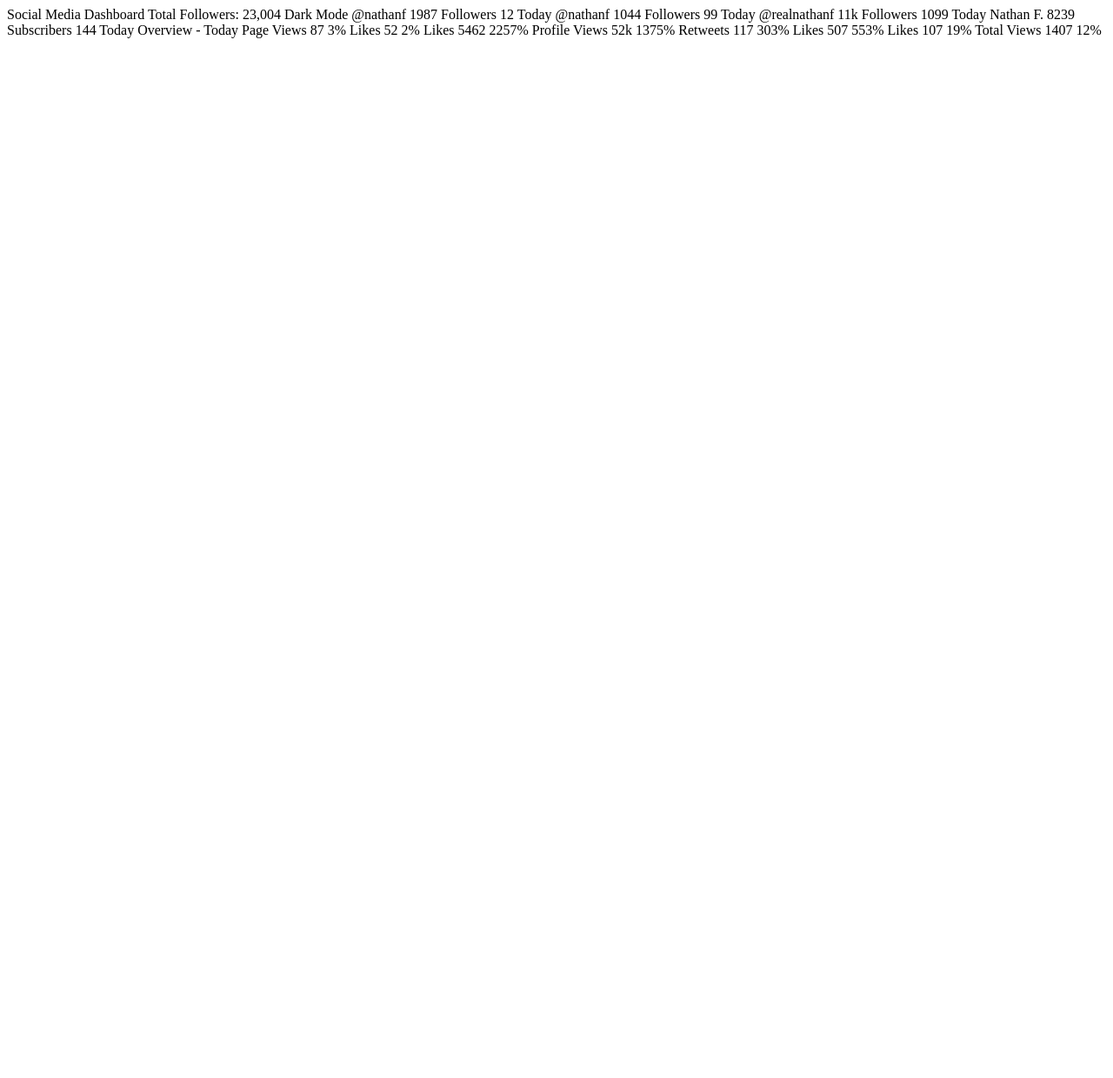
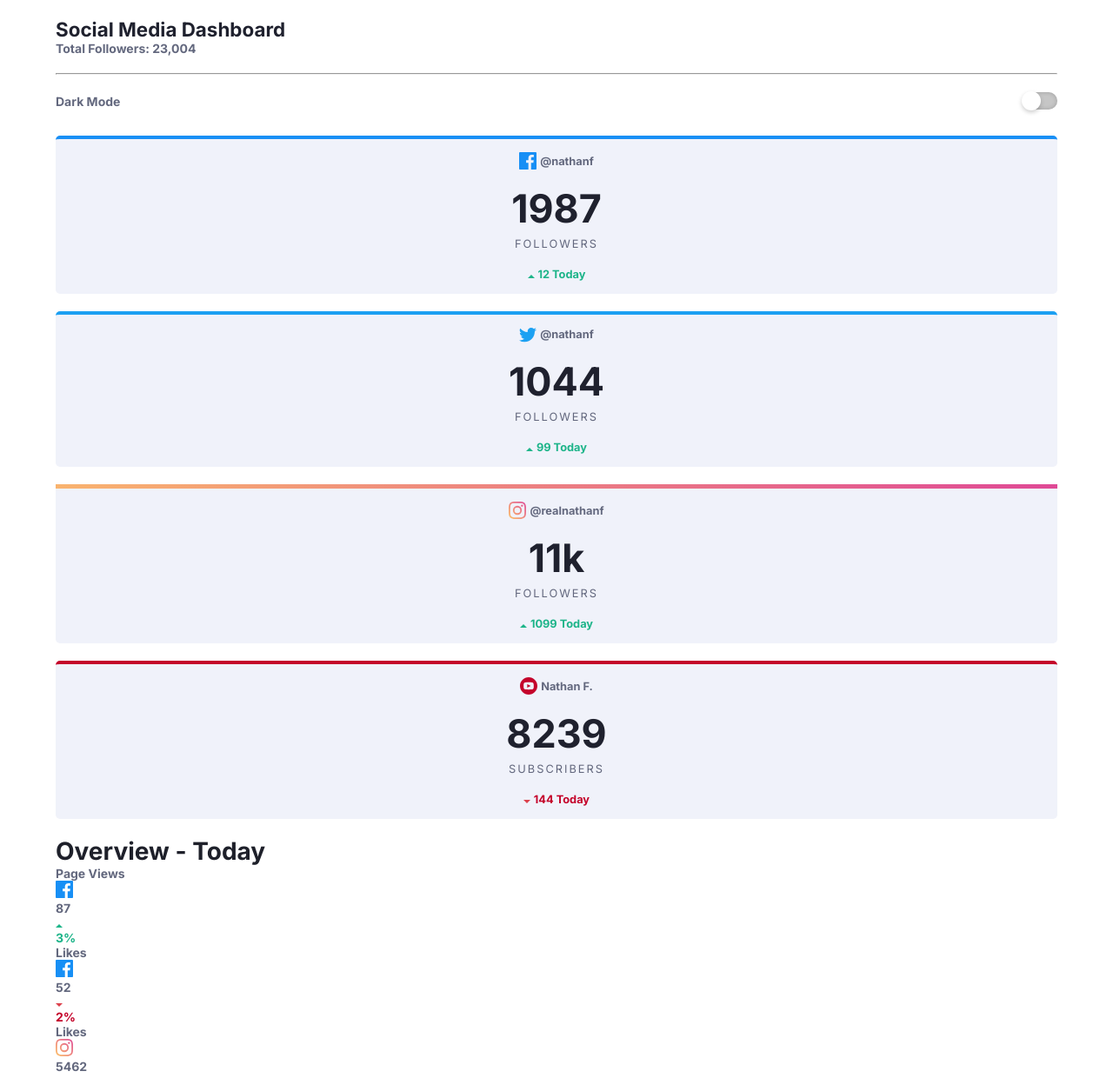
Before and after one commit to BrendaMichellle/social-media-dashboard, a plain HTML site: page index.html in a window 1280 px wide. Shown: the top 1240 px of the page at 87% size. Before the commit the page ends 800 px from the top, so only its background shows below. Drawn offline with Linux system fonts and the light colour scheme.

Commit message:
styling and semantic structure

```diff
--- /dev/null
+++ b/darkmode.js
@@ -0,0 +1,34 @@
+let darkMode = localStorage.getItem('darkMode');
+const darkModeToggle = document.querySelector('.toggle');
+
+/*
+1. Check if dark mode is enabled
+2. If enabled turn off
+3. If disabled turn on
+*/
+const enableDarkMode =() => {
+// add darkMode class to body
+document.body.classList.add('darkMode');
+// update darkMode in local storage
+localStorage.setItem('darkMode', 'enabled');
+}
+
+const disableDarkMode =() => {
+  // remove darkMode class from body
+  document.body.classList.remove('darkMode');
+  // update darkMode in local storage
+  localStorage.setItem('darkMode', null);
+  }
+
+if(darkMode === 'enabled') {
+  enableDarkMode();
+}
+
+darkModeToggle.addEventListener('click', () => {
+  darkMode = localStorage.getItem('darkMode');
+  if(darkMode !== "enabled") {
+    enableDarkMode();
+  } else {
+    disableDarkMode();
+  }
+});
--- a/index.html
+++ b/index.html
@@ -5,70 +5,137 @@
   <meta name="viewport" content="width=device-width, initial-scale=1.0">
   <link rel="icon" type="image/png" sizes="32x32" href="./images/favicon-32x32.png">
   <title>Social Media Dashboard</title>
+  <link rel="preconnect" href="https://fonts.googleapis.com">
+  <link rel="preconnect" href="https://fonts.gstatic.com" crossorigin>
+  <link href="https://fonts.googleapis.com/css2?family=Inter:wght@400;700;900&display=swap" rel="stylesheet">
+  <link rel="stylesheet" href="./styles/style.css">
 </head>
 <body>
-
-  Social Media Dashboard
-  Total Followers: 23,004
-
-  Dark Mode
-
-
-
-  @nathanf
-  1987
-  Followers
-  12 Today
-
-  @nathanf
-  1044
-  Followers
-  99 Today
-
-  @realnathanf
-  11k
-  Followers
-  1099 Today
-
-  Nathan F.
-  8239
-  Subscribers
-  144 Today
-
-
-
-  Overview - Today
-
-  Page Views
-  87
-  3%
-
-  Likes
-  52
-  2%
-
-  Likes
-  5462
-  2257%
-
-  Profile Views
-  52k
-  1375%
-
-  Retweets
-  117
-  303%
-
-  Likes
-  507
-  553%
-
-  Likes
-  107
-  19%
-
-  Total Views
-  1407
-  12%
+  <main class="container">
+    <header>
+      <h1 class="title">Social Media Dashboard</h1>
+      <p class="followers">Total Followers: 23,004</p>
+      <hr>
+      <section class="theme--toggle">
+        <p class="theme__description">Dark Mode</p>
+        <input class="toggle" type="checkbox">
+      </section>
+    </header>
+    <section class="dashboard">
+      <div class="dashboard__item">
+        <img src="./images/icon-facebook.svg" alt="" class="item__icon">
+        <p class="item__username">@nathanf</p>
+        <p class="item__followers">1987<br><span class="item__followers--sub">FOLLOWERS</span></p>
+        <div class="item__count">
+          <img src="./images/icon-up.svg" alt="" class="item__arrow">
+          <p class="count">12 Today</p>
+        </div>
+      </div>
+      <div class="dashboard__item">
+        <img src="./images/icon-twitter.svg" alt="" class="item__icon">
+        <p class="item__username">@nathanf</p>
+        <p class="item__followers">1044<br><span class="item__followers--sub">FOLLOWERS</span></p>
+        <div class="item__count">
+          <img src="./images/icon-up.svg" alt="" class="item__arrow">
+          <p class="count">99 Today</p>
+        </div>
+      </div>
+      <div class="dashboard__item">
+        <img src="./images/icon-instagram.svg" alt="" class="item__icon">
+        <p class="item__username">@realnathanf</p>
+        <p class="item__followers">11k<br><span class="item__followers--sub">FOLLOWERS</span></p>
+        <div class="item__count">
+          <img src="./images/icon-up.svg" alt="" class="item__arrow">
+          <p class="count">1099 Today</p>
+        </div>
+      </div>
+      <div class="dashboard__item">
+        <img src="./images/icon-youtube.svg" alt="" class="item__icon">
+        <p class="item__username">Nathan F.</p>
+        <p class="item__followers">8239<br><span class="item__followers--sub">SUBSCRIBERS</span></p>
+        <div class="item__count">
+          <img src="./images/icon-down.svg" alt="" class="item__arrow">
+          <p class="count down">144 Today</p>
+        </div>
+      </div>
+    </section>
+    <!--Overview for Daily Data-->
+    <h1 class="title--overview">Overview - Today</h1>
+    <section class="data__dashboard">
+      <div class="data__dashboard__item">
+        <p class="data__description">Page Views</p>
+        <img src="./images/icon-facebook.svg" alt="" class="item__icon">
+        <p class="data">87</p>
+        <div class="data__count">
+          <img src="./images/icon-up.svg" alt="" class="item__arrow">
+          <p class="count__percent">3%</p>
+        </div>
+      </div>
+      <div class="data__dashboard__item">
+        <p class="data__description">Likes</p>
+        <img src="./images/icon-facebook.svg" alt="" class="item__icon">
+        <p class="data">52</p>
+        <div class="data__count">
+          <img src="./images/icon-down.svg" alt="" class="item__arrow">
+          <p class="count__percent down">2%</p>
+        </div>
+      </div>
+      <div class="data__dashboard__item">
+        <p class="data__description">Likes</p>
+        <img src="./images/icon-instagram.svg" alt="" class="item__icon">
+        <p class="data">5462</p>
+        <div class="data__count">
+          <img src="./images/icon-up.svg" alt="" class="item__arrow">
+          <p class="count__percent">2257%</p>
+        </div>
+      </div>
+      <div class="data__dashboard__item">
+        <p class="data__description">Profile Views</p>
+        <img src="" alt="" class="item__icon">
+        <p class="data">52k</p>
+        <div class="data__count">
+          <img src="" alt="" class="item__arrow">
+          <p class="count__percent">1375%</p>
+        </div>
+      </div>
+      <div class="data__dashboard__item">
+        <p class="data__description">Retweets</p>
+        <img src="" alt="" class="item__icon">
+        <p class="data">117</p>
+        <div class="data__count">
+          <img src="" alt="" class="item__arrow">
+          <p class="count__percent">303%</p>
+        </div>
+      </div>
+      <div class="data__dashboard__item">
+        <p class="data__description">Likes</p>
+        <img src="" alt="" class="item__icon">
+        <p class="data">507</p>
+        <div class="data__count">
+          <img src="" alt="" class="item__arrow">
+          <p class="count__percent">553%</p>
+        </div>
+      </div>
+      <div class="data__dashboard__item">
+        <p class="data__description">Likes</p>
+        <img src="" alt="" class="item__icon">
+        <p class="data">107</p>
+        <div class="data__count">
+          <img src="" alt="" class="item__arrow">
+          <p class="count__percent">19%</p>
+        </div>
+      </div>
+      <div class="data__dashboard__item">
+        <p class="data__description">Total Views</p>
+        <img src="" alt="" class="item__icon">
+        <p class="data">1407</p>
+        <div class="data__count">
+          <img src="" alt="" class="item__arrow">
+          <p class="count__percent">12%</p>
+        </div>
+      </div>
+    </section>
+  </main>
+  <script src="/darkmode.js" ></script>
 </body>
 </html>
--- /dev/null
+++ b/styles/style.scss
@@ -0,0 +1,209 @@
+/*font-family: 'Inter', sans-serif; 400 700*/
+/*VARIABLES*/
+
+/*Primary*/
+$limeGreen: hsl(163, 72%, 41%);
+$brightRed: hsl(356, 69%, 56%);
+$facebook: hsl(208, 92%, 53%);
+$twitter: hsl(203, 89%, 53%);
+$instagram: linear-gradient(45deg, hsl(37, 97%, 70%), hsl(329, 70%, 58%));
+$youtube: hsl(348, 97%, 39%);
+
+/*Dark Theme*/
+$darkTheme: linear-gradient(45deg, hsl(210, 78%, 56%), hsl(146, 68%, 55%));
+/*Background*/
+$darkBlue: hsl(230, 17%, 14%);
+/*Top Background*/
+$darkBlueTop: hsl(232, 19%, 15%);
+/*Card Background*/
+$desaturatedBlue: hsl(228, 28%, 20%);
+/*Text*/
+$desaturatedBlueText: hsl(228, 34%, 66%);
+/*Text*/
+$white: hsl(0, 0%, 100%);
+
+/*--------------------------------------*/
+/*Light Theme*/
+$lightTheme: hsl(230, 22%, 74%);
+/*Background ---- $white*/
+/*Top Background*/
+$paleBlue: hsl(225, 100%, 98%);
+/*Card Background*/
+$grayBlue: hsl(227, 47%, 96%);
+/*Text*/
+$grayBlueText: hsl(228, 12%, 44%);
+/*Text ---- $darkBlue */
+
+$font-weights: (
+  'regular': 400,
+  'bold': 700,
+);
+
+@mixin flexCenter($direction) {
+  display: flex;
+  justify-content: center;
+  align-items: center;
+  flex-direction: $direction;
+}
+
+*,
+::before,
+::after {
+  box-sizing: border-box;
+  margin: 0;
+  padding: 0;
+}
+
+body {
+  font-size: 14px;
+  font-family: 'Inter', sans-serif;
+  background-color: $white;
+  color: $darkBlue;
+  overflow: scroll;
+}
+
+.container {
+  margin-left: auto;
+  margin-right: auto;
+  margin-top: 20px;
+  width: 90vw;
+  height: 90vh;
+}
+
+.title {
+  font-size: 1.4rem;
+  font-weight: map-get($font-weights, bold);
+  color: $darkBlueTop;
+}
+
+hr {
+  margin: 20px 0;
+}
+
+p {
+  color: $grayBlueText;
+  font-weight: map-get($font-weights, bold);
+}
+
+.theme--toggle {
+  @include flexCenter(row);
+  justify-content: space-between;
+}
+
+.dashboard {
+  @include flexCenter(column);
+  margin-top: 30px;
+}
+
+.dashboard__item {
+  background-color: $grayBlue;
+  width: 90vw;
+  padding: 15px 30px;
+  margin-bottom: 20px;
+  border-radius: 5px;
+  text-align: center;
+}
+
+.dashboard__item:nth-child(1) {
+  border-top: 4px solid $facebook;
+}
+.dashboard__item:nth-child(2) {
+  border-top: 4px solid $twitter;
+}
+
+.dashboard__item:nth-child(3) {
+  border-top: 10px solid;
+  border-image-slice: 1;
+  border-width: 5px;
+  border-image-source: $instagram;
+}
+
+.dashboard__item:nth-child(4) {
+  border-top: 4px solid $youtube;
+}
+
+.item__username,
+.count {
+  display: inline;
+  font-size: 0.8rem;
+}
+
+.item__username {
+  position: relative;
+  top: -5px;
+}
+
+.count,
+.count__percent {
+  color: $limeGreen;
+}
+
+.down {
+  color: $youtube;
+}
+
+.item__followers {
+  color: $darkBlueTop;
+  font-size: 2.8rem;
+  position: relative;
+  top: 15px;
+}
+
+.item__followers--sub {
+  font-weight: map-get($font-weights, regular);
+  font-size: 0.8rem;
+  letter-spacing: 2px;
+  color: $grayBlueText;
+  position: relative;
+  top: -25px;
+}
+
+/* ------ Theme Toggle ----- */
+
+.toggle {
+  width: 40px;
+  height: 20px;
+  position: relative;
+  -webkit-appearance: none;
+  background-color: #c6c6c6;
+  outline: none;
+  border-radius: 10px;
+  transition: 0.5s;
+  box-shadow: inset 0 0 5px rgba(0, 0, 0, 0.2);
+}
+
+.toggle:checked {
+  background-image: $darkTheme;
+}
+
+.toggle::before {
+  content: '';
+  position: absolute;
+  width: 20px;
+  height: 20px;
+  border-radius: 10px;
+  top: 0;
+  left: 0;
+  background-color: #fff;
+  transform: scale(1.1);
+  box-shadow: 0 2px 5px rgba(0, 0, 0, 0.2);
+  transition: 0.5s;
+}
+
+.toggle:checked::before {
+  left: 20px;
+}
+
+.darkMode {
+  background-color: $darkBlue;
+  color: $desaturatedBlueText;
+  h1 {
+    color: $white;
+  }
+  .item__followers {
+    color: white;
+  }
+  .dashboard__item {
+    background-color: $desaturatedBlue;
+  }
+}
```
Also changed, not shown: styles/style.css (added), 2 other files.
